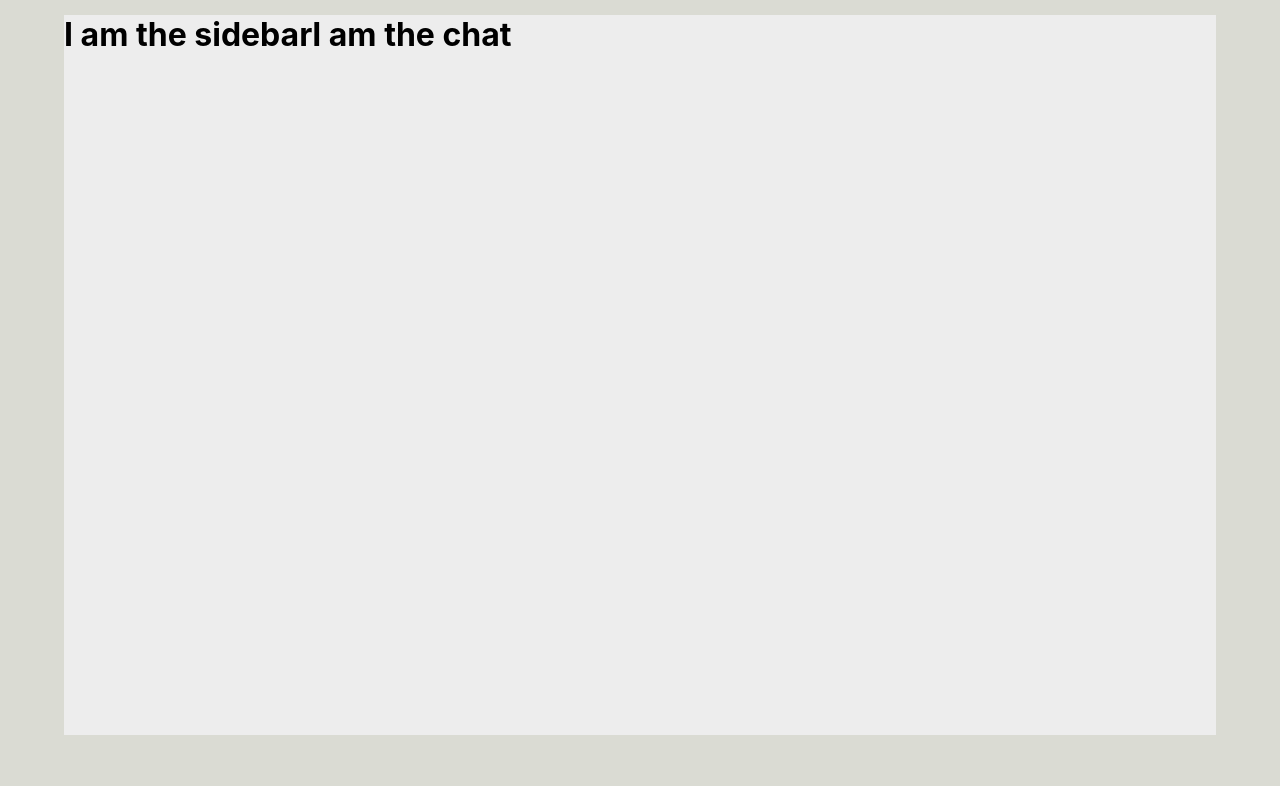
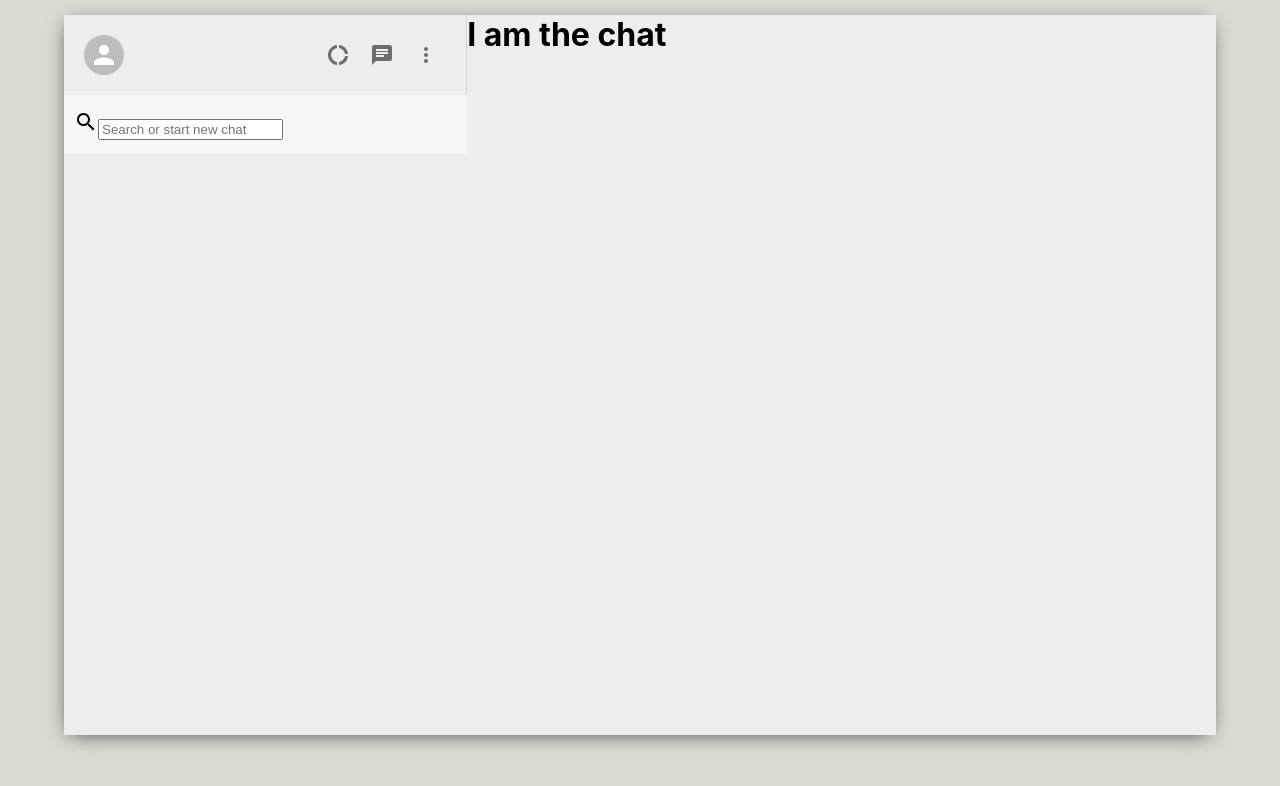
Before and after one commit to Ham12-3/whatsapp-mern-clone, a React (Create React App) app: page / in a window 1280 px wide. Shown: the top 786 px of the page. Built offline with nearby package versions, Linux system fonts and the light colour scheme.

Commit message:
updating

```diff
--- a/package.json
+++ b/package.json
@@ -3,6 +3,10 @@
   "version": "0.1.0",
   "private": true,
   "dependencies": {
+    "@emotion/react": "^11.11.1",
+    "@emotion/styled": "^11.11.0",
+    "@mui/icons-material": "^5.14.11",
+    "@mui/material": "^5.14.11",
     "@testing-library/jest-dom": "^5.17.0",
     "@testing-library/react": "^13.4.0",
     "@testing-library/user-event": "^13.5.0",
--- a/src/App.css
+++ b/src/App.css
@@ -10,4 +10,5 @@
 margin-top: -50px;
 height: 90vh;
 width: 90vw;
+box-shadow: -1px 4px 20px -6px rgba(0,0,0,0.75);
 }
--- a/src/Chat.css
+++ b/src/Chat.css
@@ -0,0 +1,5 @@
+.chat {
+display: flex;
+flex-direction: column;
+flex: 0.65;
+}
--- a/src/SideBar.css
+++ b/src/SideBar.css
@@ -0,0 +1,35 @@
+.sidebar {
+    display: flex;
+    flex-direction: column;
+    flex: 0.35;
+}
+.sidebar__header {
+    display: flex;
+    justify-content: space-between;
+    padding: 20px;
+    border-right: 1px solid lightgray;
+}
+/* .sidebar__headerRight {
+    display: flex;
+
+    justify-content: space-between;
+    min-width: 10vw;
+} */
+.sidebar__headerRight {
+    display: flex;
+
+    align-items: center;
+    justify-content: space-between;
+    min-width: 10vw;
+}
+.sidebar__headerRight > .MuiSvgIcon-root {
+    margin-right: 2vw;
+    font-size: 24px !important;
+}
+.sidebar__search {
+    display: flex;
+    align-items: center;
+    background-color: #f6f6f6;
+    height: 39px;
+    padding: 10px;
+}
--- a/src/SideBar.js
+++ b/src/SideBar.js
@@ -1,9 +1,35 @@
 import React from "react";
 import "./SideBar.css";
+import {
+  Chat,
+  DonutLarge,
+  MoreVert,
+  SearchOutlined,
+} from "@mui/icons-material";
+import { Avatar, IconButton } from "@mui/material";
 const SideBar = () => {
   return (
-    <div>
-      <h1>I am the sidebar</h1>
+    <div className="sidebar">
+      <div className="sidebar__header">
+        <Avatar />
+        <div className="sidebar__headerRight">
+          <IconButton>
+            <DonutLarge />
+          </IconButton>
+          <IconButton>
+            <Chat />
+          </IconButton>
+          <IconButton>
+            <MoreVert />
+          </IconButton>
+        </div>
+      </div>
+      <div className="sidebar__search">
+        <div className="sidebar__searchContainer">
+          <SearchOutlined />
+          <input type="text" placeholder="Search or start new chat" />
+        </div>
+      </div>
     </div>
   );
 };
```
Also changed, not shown: 1 other file (tests, documents, lock files or other folders).
